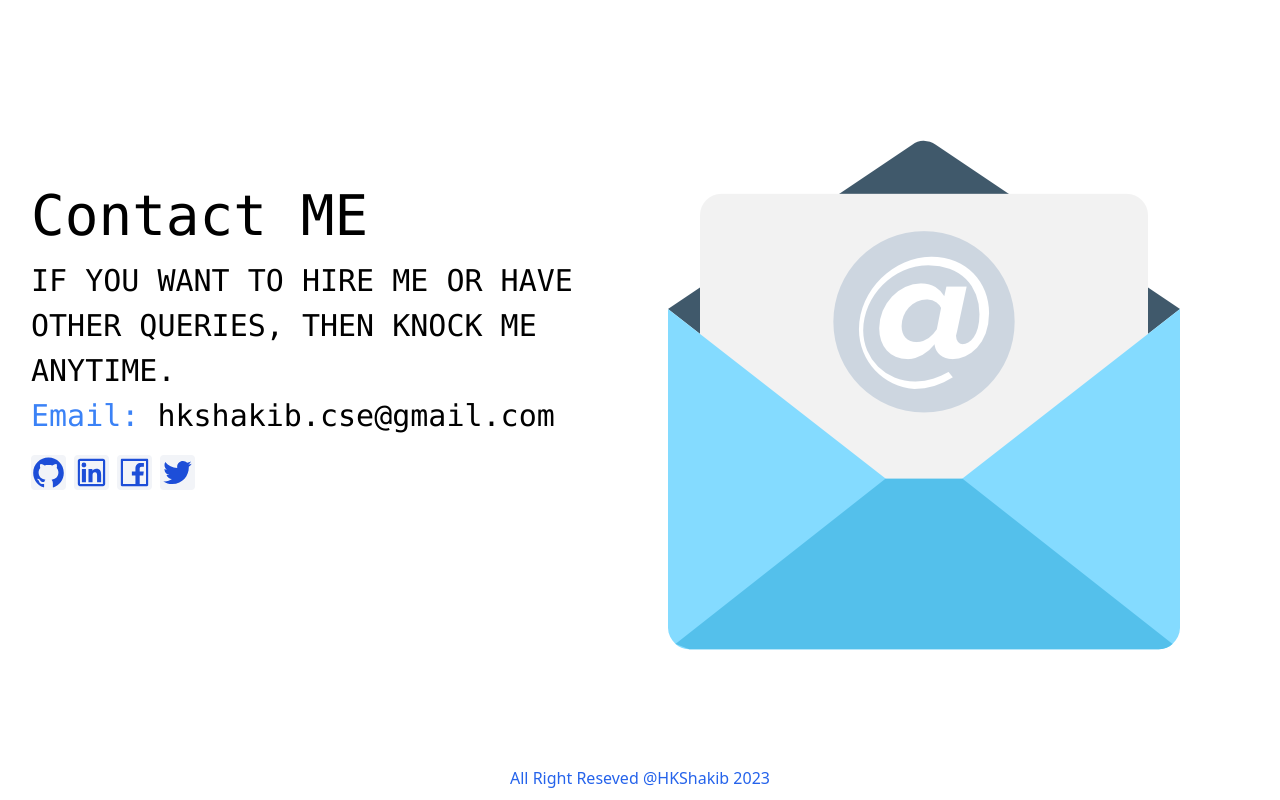
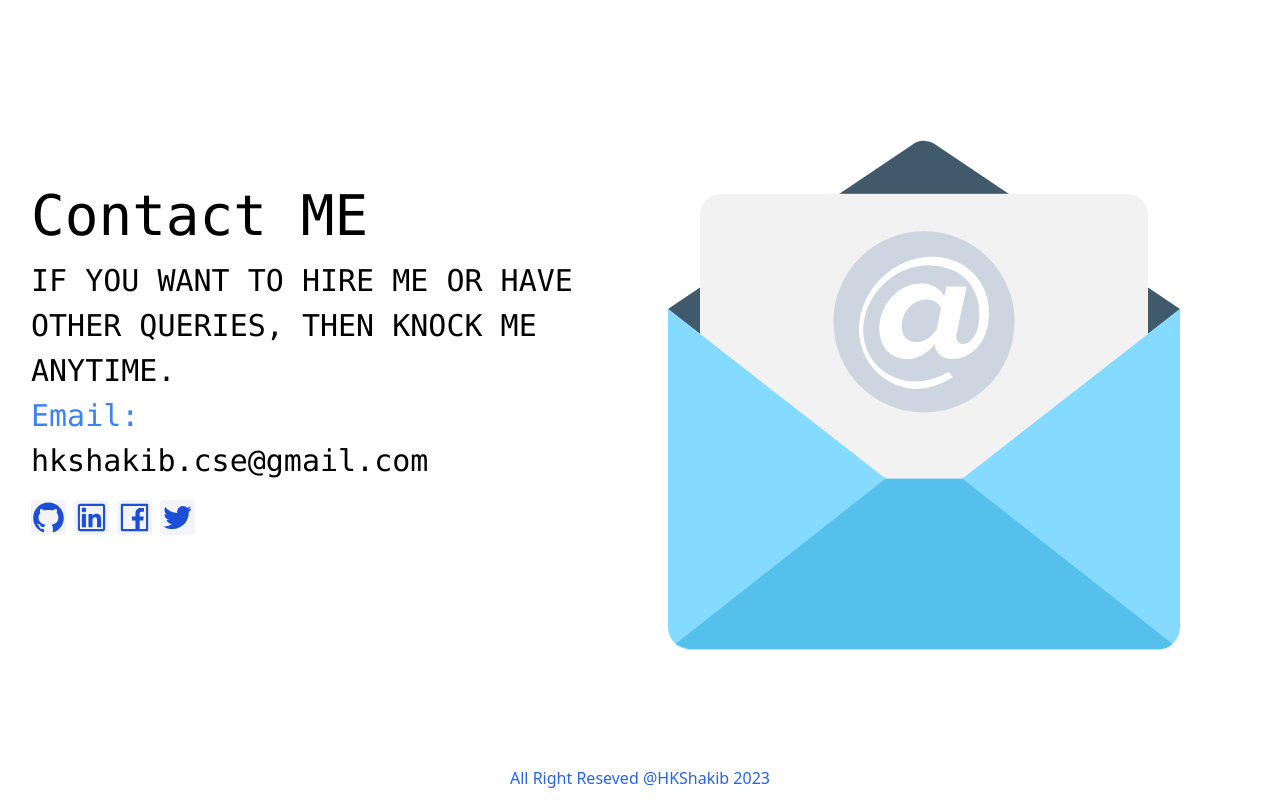
Before and after one commit to hkshakib/portfolio, a React (Create React App) app: page / in a window 1280 px wide. Shown: the part 7574-8374 px from the top of the page. Built offline with nearby package versions, Linux system fonts and the light colour scheme; what tailwindcss-font-inter would draw is missing.

Commit message:
fix: Footer pages span error

```diff
--- a/src/components/Footer.jsx
+++ b/src/components/Footer.jsx
@@ -9,7 +9,7 @@ const Footer = () => {
         <div className='flex flex-col lg:flex-1 justify-start lg:pt-[50px] pl-4 pb-[50px] lg:pb-0'>
               <h1 className='text-[40px] lg:text-[56px] font-mono'>Contact ME</h1>
               <h2 className='font-mono lg:text-[30px]'>IF YOU WANT TO HIRE ME OR HAVE OTHER QUERIES, THEN KNOCK ME ANYTIME.</h2>
-              <h2 className='font-mono lg:text-[30px]'><span className='text-blue-500'>Email:</span> hkshakib.cse@gmail.com</h2>
+              <h2 className='font-mono lg:text-[30px]'><p className='text-blue-500'>Email:</p> hkshakib.cse@gmail.com</h2>
               <div className='flex basis-[10%] lg:w-[100%] gap-4 mt-[10px]'>
                 <button className='flex justify-center items-center text-[35px] gap-2 font-semibold'>
                     <a href="https://github.com/hkshakib" target="_blank" rel="noopener noreferrer"><AiOutlineGithub className='bg-[#F2f4F8] rounded text-blue-700 hover:bg-white hover:text-[36px]'/></a>
```
